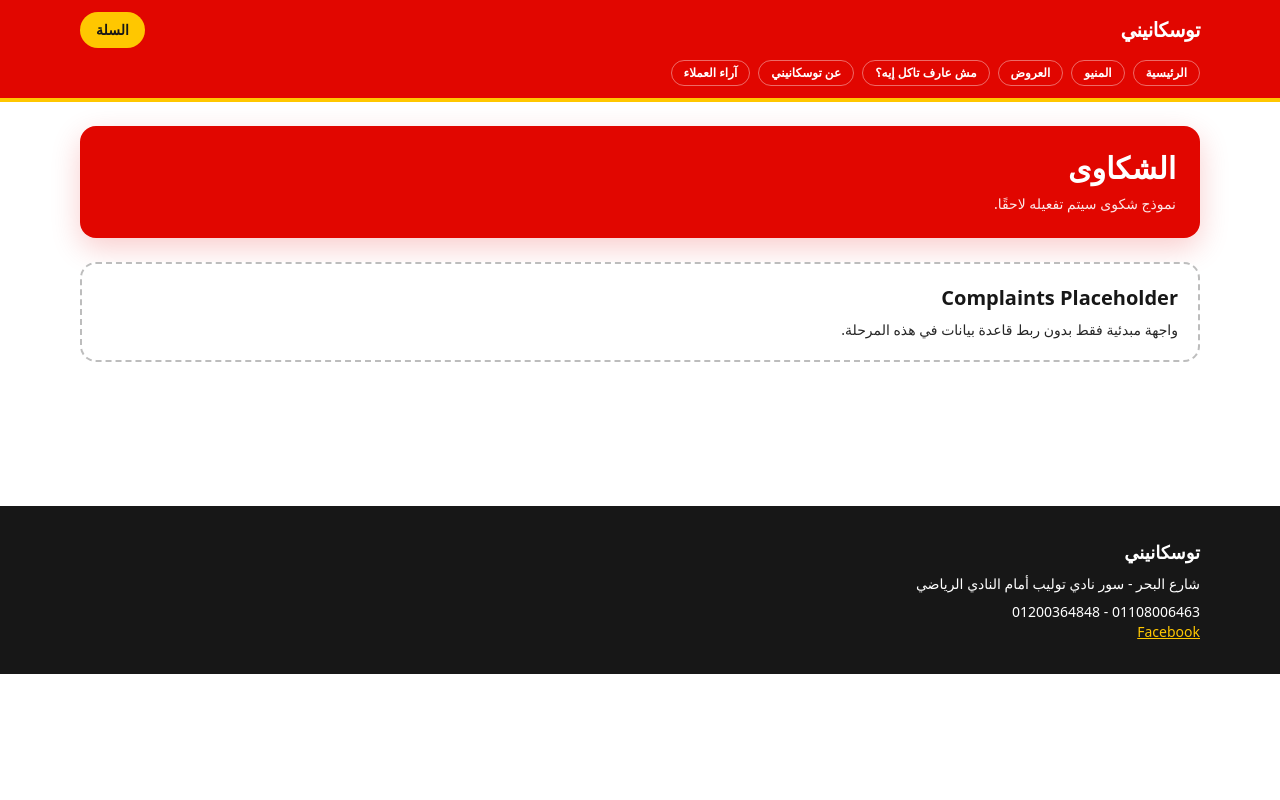
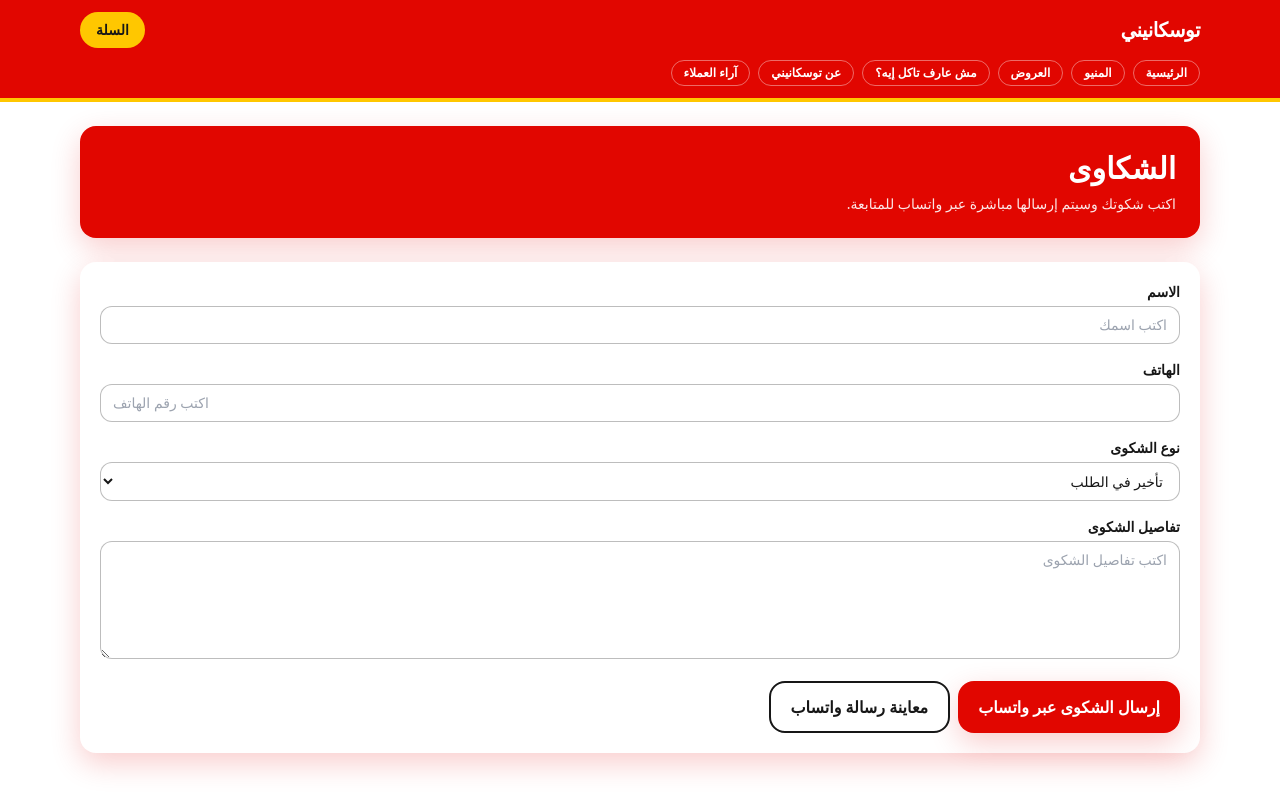
Before and after one commit to omarkhair70-droid/tuscanini-ordering-system, a Next.js app: page /complaints in a window 1280 px wide. Shown: the top 800 px of the page. Built offline with nearby package versions, Linux system fonts and the light colour scheme.

Commit message:
Implement Phase 5.5 trust and feedback polish

```diff
--- a/app/about/page.tsx
+++ b/app/about/page.tsx
@@ -3,10 +3,21 @@ import { PageHero } from '@/components/shared/page-hero';
 export default function AboutPage() {
   return (
     <div className="space-y-6">
-      <PageHero title="عن توسكانيني" subtitle="4 أصدقاء، هدف واحد: أكل سريع بطعم مختلف." />
-      <p className="rounded-2xl bg-brand-white p-4 text-sm leading-7 shadow-punch">
-        توسكانيني مكان جديد بدأ بحلم بسيط: أكل سريع، طازج، ومذاق واضح. القصة الكاملة سيتم تطويرها في المراحل القادمة.
-      </p>
+      <PageHero title="عن توسكانيني" subtitle="4 أصدقاء بدأوا المشوار بقلب واحد وطعم مختلف." />
+
+      <section className="rounded-2xl bg-brand-white p-5 text-sm leading-7 shadow-punch">
+        <p>
+          توسكانيني بدأ من فكرة بسيطة بين أربعة أصحاب: <strong>هادي</strong>، <strong>جوبا</strong>، <strong>فارس</strong>، و
+          <strong> عبد الرحمن</strong>. كانوا عايزين يقدموا أكل سريع يكون طازج، مشبع، وطعمه ثابت كل مرة.
+        </p>
+        <p className="mt-3">
+          من أول يوم، الهدف كان واضح: تجربة محترمة، تحضير سريع، ومذاق يخلّي العميل يرجع وهو مطمّن. علشان كده كل وجبة
+          في توسكانيني بتتجهز باهتمام، وبتتقدم بروح فريق شغال كأنه بيجهز الأكل لأصحابه.
+        </p>
+        <p className="mt-3 font-bold">
+          توسكانيني مش مجرد اسم مطعم، دي حكاية صحاب قرروا يحوّلوا شغفهم بالأكل السريع لمكان الناس تحبه وتثق فيه.
+        </p>
+      </section>
     </div>
   );
 }
--- a/app/complaints/page.tsx
+++ b/app/complaints/page.tsx
@@ -1,11 +1,149 @@
+'use client';
+
+import { FormEvent, useMemo, useState } from 'react';
+import Link from 'next/link';
 import { PageHero } from '@/components/shared/page-hero';
-import { PlaceholderBlock } from '@/components/shared/placeholder-block';
+import { siteConfig } from '@/lib/site-config';
+
+type ComplaintType = 'تأخير في الطلب' | 'مشكلة في الجودة' | 'مشكلة في الطلب' | 'سلوك الخدمة' | 'أخرى';
+
+function normalizeWhatsappNumber(raw: string): string {
+  const digits = raw.replace(/\D/g, '');
+  if (digits.startsWith('0')) {
+    return `20${digits.slice(1)}`;
+  }
+  return digits;
+}
+
+function buildComplaintMessage(params: {
+  name: string;
+  phone: string;
+  complaintType: ComplaintType;
+  message: string;
+}) {
+  const { name, phone, complaintType, message } = params;
+
+  return [
+    'مرحبًا توسكانيني 👋',
+    'هذه شكوى من عميل، برجاء المتابعة:',
+    '',
+    '📌 *بيانات الشكوى*',
+    `- الاسم: ${name || 'غير مذكور'}`,
+    `- الهاتف: ${phone || 'غير مذكور'}`,
+    `- نوع الشكوى: ${complaintType}`,
+    `- التفاصيل: ${message}`,
+    '',
+    'شكرًا لتعاونكم.',
+  ].join('\n');
+}
 
 export default function ComplaintsPage() {
+  const [name, setName] = useState('');
+  const [phone, setPhone] = useState('');
+  const [complaintType, setComplaintType] = useState<ComplaintType>('تأخير في الطلب');
+  const [message, setMessage] = useState('');
+  const [error, setError] = useState('');
+
+  const whatsappUrl = useMemo(() => {
+    const text = buildComplaintMessage({
+      name: name.trim(),
+      phone: phone.trim(),
+      complaintType,
+      message: message.trim(),
+    });
+
+    const phoneNumber = normalizeWhatsappNumber(siteConfig.whatsappOrderNumber);
+    return `https://wa.me/${phoneNumber}?text=${encodeURIComponent(text)}`;
+  }, [name, phone, complaintType, message]);
+
+  function onSubmit(event: FormEvent<HTMLFormElement>) {
+    event.preventDefault();
+
+    if (!message.trim()) {
+      setError('من فضلك اكتب تفاصيل الشكوى قبل الإرسال.');
+      return;
+    }
+
+    setError('');
+    window.open(whatsappUrl, '_blank', 'noopener,noreferrer');
+  }
+
   return (
     <div className="space-y-6">
-      <PageHero title="الشكاوى" subtitle="نموذج شكوى سيتم تفعيله لاحقًا." />
-      <PlaceholderBlock title="Complaints Placeholder" description="واجهة مبدئية فقط بدون ربط قاعدة بيانات في هذه المرحلة." />
+      <PageHero title="الشكاوى" subtitle="اكتب شكوتك وسيتم إرسالها مباشرة عبر واتساب للمتابعة." />
+
+      <form onSubmit={onSubmit} className="space-y-4 rounded-2xl bg-brand-white p-5 shadow-punch">
+        <div>
+          <label htmlFor="complaint-name" className="mb-1 block text-sm font-bold">
+            الاسم
+          </label>
+          <input
+            id="complaint-name"
+            type="text"
+            value={name}
+            onChange={(event) => setName(event.target.value)}
+            placeholder="اكتب اسمك"
+            className="w-full rounded-xl border border-brand-charcoal/30 px-3 py-2 text-sm outline-none focus:border-brand-red"
+          />
+        </div>
+
+        <div>
+          <label htmlFor="complaint-phone" className="mb-1 block text-sm font-bold">
+            الهاتف
+          </label>
+          <input
+            id="complaint-phone"
+            type="tel"
+            value={phone}
+            onChange={(event) => setPhone(event.target.value)}
+            placeholder="اكتب رقم الهاتف"
+            className="w-full rounded-xl border border-brand-charcoal/30 px-3 py-2 text-sm outline-none focus:border-brand-red"
+          />
+        </div>
+
+        <div>
+          <label htmlFor="complaint-type" className="mb-1 block text-sm font-bold">
+            نوع الشكوى
+          </label>
+          <select
+            id="complaint-type"
+            value={complaintType}
+            onChange={(event) => setComplaintType(event.target.value as ComplaintType)}
+            className="w-full rounded-xl border border-brand-charcoal/30 bg-brand-white px-3 py-2 text-sm outline-none focus:border-brand-red"
+          >
+            <option>تأخير في الطلب</option>
+            <option>مشكلة في الجودة</option>
+            <option>مشكلة في الطلب</option>
+            <option>سلوك الخدمة</option>
+            <option>أخرى</option>
+          </select>
+        </div>
+
+        <div>
+          <label htmlFor="complaint-message" className="mb-1 block text-sm font-bold">
+            تفاصيل الشكوى
+          </label>
+          <textarea
+            id="complaint-message"
+            value={message}
+            onChange={(event) => setMessage(event.target.value)}
+            placeholder="اكتب تفاصيل الشكوى"
+            rows={5}
+            className="w-full rounded-xl border border-brand-charcoal/30 px-3 py-2 text-sm outline-none focus:border-brand-red"
+          />
+        </div>
+
+        {error ? <p className="text-sm font-bold text-brand-red">{error}</p> : null}
+
+        <div className="flex flex-col gap-2 sm:flex-row">
+          <button type="submit" className="btn-primary w-full sm:w-auto">
+            إرسال الشكوى عبر واتساب
+          </button>
+          <Link href={whatsappUrl} target="_blank" className="btn-secondary w-full bg-brand-white sm:w-auto">
+            معاينة رسالة واتساب
+          </Link>
+        </div>
+      </form>
     </div>
   );
 }
--- a/app/reviews/page.tsx
+++ b/app/reviews/page.tsx
@@ -1,11 +1,44 @@
+import Link from 'next/link';
 import { PageHero } from '@/components/shared/page-hero';
-import { PlaceholderBlock } from '@/components/shared/placeholder-block';
+import { siteConfig } from '@/lib/site-config';
+
+function normalizeWhatsappNumber(raw: string): string {
+  const digits = raw.replace(/\D/g, '');
+  if (digits.startsWith('0')) {
+    return `20${digits.slice(1)}`;
+  }
+  return digits;
+}
 
 export default function ReviewsPage() {
+  const whatsappUrl = `https://wa.me/${normalizeWhatsappNumber(siteConfig.whatsappOrderNumber)}?text=${encodeURIComponent(
+    'مرحبًا توسكانيني 👋\nحابب أشارك رأيي عن التجربة.',
+  )}`;
+
   return (
     <div className="space-y-6">
-      <PageHero title="آراء العملاء" subtitle="سيتم إضافة نظام مراجعات واعتماد من الإدارة لاحقًا." />
-      <PlaceholderBlock title="Reviews Placeholder" description="عرض مبدئي فقط - بدون تخزين أو موافقة إدارة حاليًا." />
+      <PageHero title="آراء العملاء" subtitle="customer love / آراء العملاء قريبًا" />
+
+      <section className="rounded-2xl bg-brand-white p-5 shadow-punch">
+        <h2 className="text-xl font-black">مساحة آراء العملاء قريبًا 💬</h2>
+        <p className="mt-3 text-sm leading-7 text-brand-charcoal">
+          حاليًا لا يتم عرض أو تخزين أي مراجعات داخل الموقع. بعد الانتهاء من النسخة الرسمية، هنوفر تجربة أوضح لعرض آراء
+          العملاء بشكل منظم.
+        </p>
+        <p className="mt-2 text-sm leading-7 text-brand-charcoal">
+          تحب تشاركنا رأيك الآن؟ ابعتلنا مباشرة على واتساب، ورأيك يهمنا جدًا في تحسين التجربة.
+        </p>
+
+        <div className="mt-4">
+          <Link href={whatsappUrl} target="_blank" className="btn-primary w-full sm:w-auto">
+            أرسل رأيك عبر واتساب
+          </Link>
+        </div>
+      </section>
+
+      <section className="rounded-2xl border-2 border-dashed border-brand-charcoal/30 bg-brand-white p-4 text-sm text-brand-charcoal">
+        بدون مراجعات معروضة حاليًا — لا توجد تقييمات مفبركة أو منسوخة.
+      </section>
     </div>
   );
 }
```
